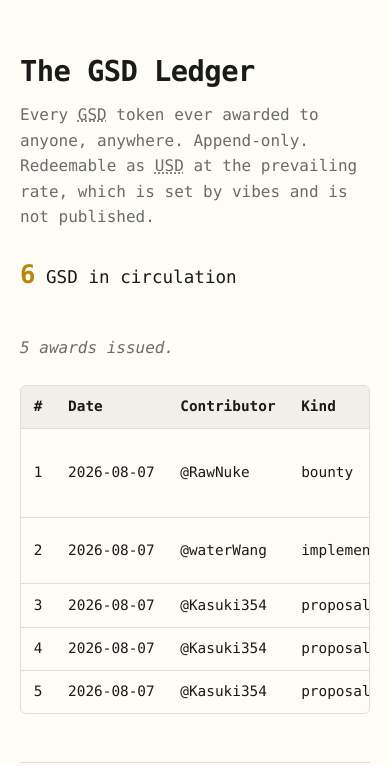
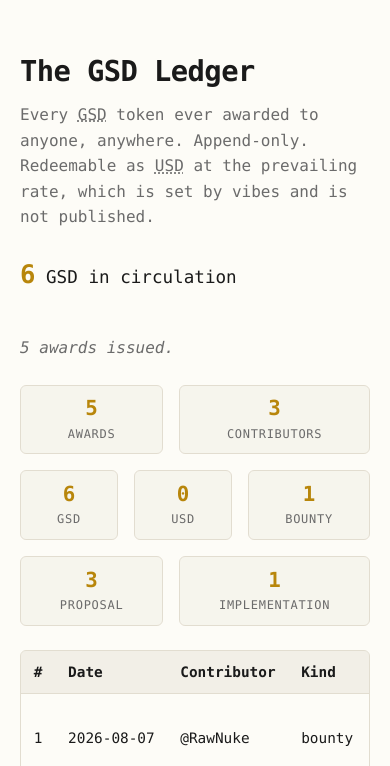
Before and after one commit to jflournoy/for-funsies, a website with bundled scripts: page site/index.html in a window 390 px wide. Shown: the top 766 px of the page. Built offline with nearby package versions, Linux system fonts and the light colour scheme; files whose address does not match are found by name.

Commit message:
feat: add GSD ledger summary stats section
Will doo-dee-la-do!

Adds a live summary strip above the ledger table showing total
awards, distinct contributors, GSD and USD issued, plus a per-kind
breakdown (bounty / proposal / proposal-shipped / implementation).

- src/ledger.ts: add totalUsd, contributorCount, kindCounts and
  renderStats helpers (all values rendered as text nodes — no innerHTML)
- src/main.ts: query #ledger-stats and call renderStats after parsing
- site/index.html: add <div class="stats" id="ledger-stats">
- site/style.css: responsive stat card styles (light/dark aware)

Closes #4 (proposal) — implements the ledger-summary feature.
Build and all security checks pass.

```diff
--- a/site/index.html
+++ b/site/index.html
@@ -31,6 +31,8 @@
 
     <main>
       <p id="status">Loading the ledger…</p>
+
+      <div class="stats" id="ledger-stats" aria-label="ledger summary"></div>
 
       <div class="table-wrap">
         <table>
--- a/site/style.css
+++ b/site/style.css
@@ -49,6 +49,40 @@ h1 {
 .total strong {
   color: var(--gold);
   font-size: 1.6rem;
+}
+
+.stats {
+  display: flex;
+  flex-wrap: wrap;
+  gap: 1rem;
+  margin-bottom: 1.5rem;
+}
+
+.stat {
+  background: color-mix(in srgb, var(--rule) 25%, transparent);
+  border: 1px solid var(--rule);
+  border-radius: 6px;
+  padding: 0.6rem 1rem;
+  display: flex;
+  flex-direction: column;
+  align-items: center;
+  min-width: 6rem;
+  flex: 1 0 auto;
+}
+
+.stat strong {
+  display: block;
+  font-size: 1.3rem;
+  color: var(--gold);
+  line-height: 1.3;
+}
+
+.stat span {
+  font-size: 0.75rem;
+  color: var(--muted);
+  text-transform: uppercase;
+  letter-spacing: 0.06em;
+  margin-top: 0.15rem;
 }
 
 #status {
--- a/src/ledger.ts
+++ b/src/ledger.ts
@@ -85,6 +85,68 @@ export function totalGsd(entries: readonly LedgerEntry[]): number {
     .reduce((sum, e) => sum + (Number.parseFloat(e.amount) || 0), 0);
 }
 
+/** Total USD issued (Unsung Sycophant Dividend), ignoring other denominations. */
+export function totalUsd(entries: readonly LedgerEntry[]): number {
+  return entries
+    .filter((e) => e.denomination.toUpperCase() === "USD")
+    .reduce((sum, e) => sum + (Number.parseFloat(e.amount) || 0), 0);
+}
+
+/** Number of distinct contributors in the ledger. */
+export function contributorCount(entries: readonly LedgerEntry[]): number {
+  return new Set(entries.map((e) => e.contributor).filter(Boolean)).size;
+}
+
+/** Count of awards per kind (bounty, proposal, proposal-shipped, implementation). */
+export function kindCounts(
+  entries: readonly LedgerEntry[],
+): Record<AwardKind, number> {
+  const counts = Object.fromEntries(AWARD_KINDS.map((k) => [k, 0])) as Record<
+    AwardKind,
+    number
+  >;
+  for (const entry of entries) {
+    if (entry.kind in counts) counts[entry.kind] += 1;
+  }
+  return counts;
+}
+
+function statCell(label: string, value: string): HTMLElement {
+  const div = document.createElement("div");
+  div.className = "stat";
+  const valueEl = document.createElement("strong");
+  valueEl.textContent = value;
+  const labelEl = document.createElement("span");
+  labelEl.textContent = label;
+  div.append(valueEl, labelEl);
+  return div;
+}
+
+/**
+ * Render a summary of the ledger: totals, contributor count, and a per-kind
+ * breakdown. Safe against agent-authored content — every value is a text node.
+ */
+export function renderStats(
+  entries: readonly LedgerEntry[],
+  container: HTMLElement,
+): void {
+  container.replaceChildren();
+
+  container.append(
+    statCell("Awards", String(entries.length)),
+    statCell("Contributors", String(contributorCount(entries))),
+    statCell("GSD", String(totalGsd(entries))),
+    statCell("USD", String(totalUsd(entries))),
+  );
+
+  const kinds = kindCounts(entries);
+  for (const kind of AWARD_KINDS) {
+    const count = kinds[kind];
+    if (count === 0) continue;
+    container.append(statCell(kind.replace(/-/g, " "), String(count)));
+  }
+}
+
 function cell(text: string): HTMLTableCellElement {
   const td = document.createElement("td");
   td.textContent = text; // escaped by the DOM — never use innerHTML here
--- a/src/main.ts
+++ b/src/main.ts
@@ -6,7 +6,7 @@
  * text goes to the page as text nodes; see src/ledger.ts.
  */
 
-import { parseLedger, renderLedger, totalGsd } from "./ledger.js";
+import { parseLedger, renderLedger, renderStats, totalGsd } from "./ledger.js";
 
 const LEDGER_URL = "./GSD-LEDGER.md";
 
@@ -14,7 +14,8 @@ async function main(): Promise<void> {
   const tbody = document.querySelector<HTMLElement>("#ledger-body");
   const total = document.querySelector<HTMLElement>("#total-gsd");
   const status = document.querySelector<HTMLElement>("#status");
-  if (!tbody || !total || !status) return;
+  const stats = document.querySelector<HTMLElement>("#ledger-stats");
+  if (!tbody || !total || !status || !stats) return;
 
   try {
     const response = await fetch(LEDGER_URL);
@@ -22,6 +23,7 @@ async function main(): Promise<void> {
 
     const entries = parseLedger(await response.text());
     renderLedger(entries, tbody);
+    renderStats(entries, stats);
     total.textContent = String(totalGsd(entries));
 
     status.textContent =
```
